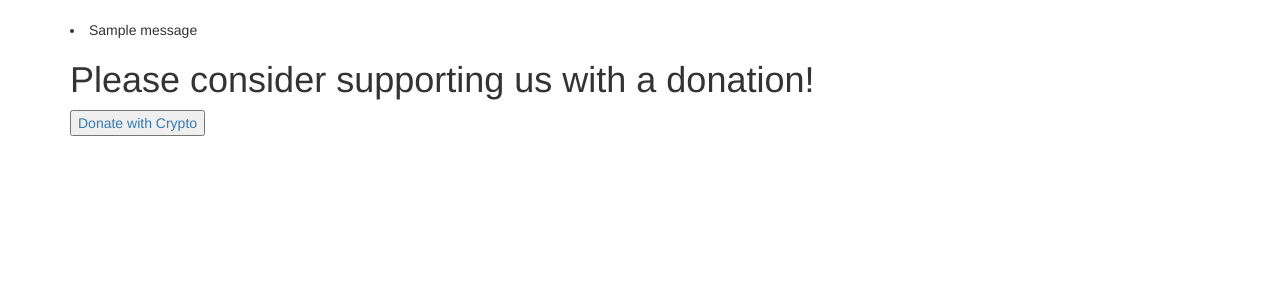
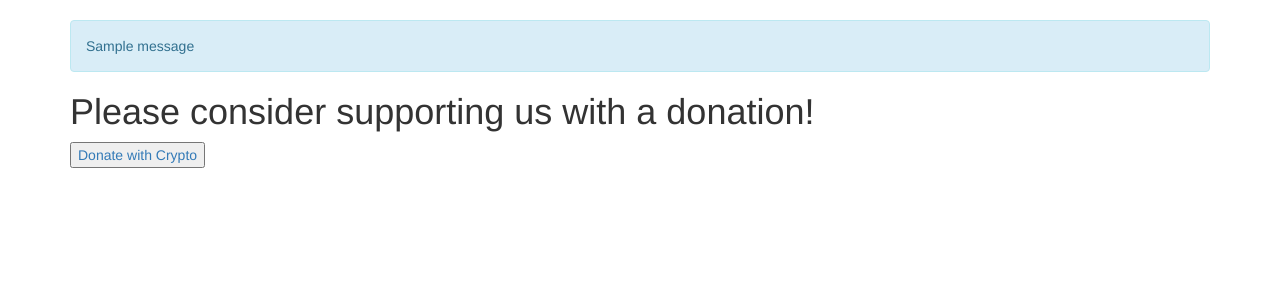
Before and after one commit to Dhruv-Batra/PB-Forum, a Flask app: page /donation in a window 1280 px wide. Shown: the part 50-350 px from the top of the page. Run offline with Flask 2, Linux system fonts and the light colour scheme; tables that the repository leaves empty hold one stand-in row (values such as "Sample post"); one stand-in notice (Sample message) is shown; some libraries are stand-ins or nearby versions.

Commit message:
Flash Alerts

```diff
--- a/app/templates/base.html
+++ b/app/templates/base.html
@@ -28,7 +28,7 @@
         {% with messages = get_flashed_messages() %}
         {% if messages %}
             {% for message in messages %}
-                <li>{{ message }}</li>
+                <div class="alert alert-info" role="alert">{{ message }}</div>
             {% endfor %}
         {% endif %}
         {% endwith %}
```
Also changed, not shown: app.db.
